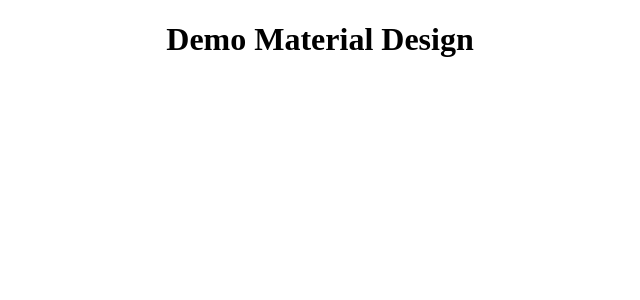
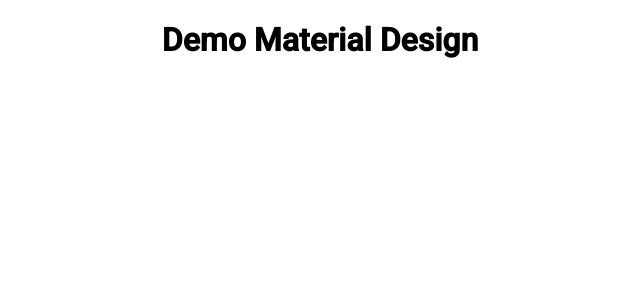
Before and after one commit to frizio/demo-material-design, an Angular app: page / in a window 1280 px wide. Shown: the top 300 px of the page, without its empty margins (320-960 px from the left). Built offline with nearby package versions, Linux system fonts and the light colour scheme.

Commit message:
ng add @angular/material @angular/cdk @angular/animations

```diff
--- a/angular.json
+++ b/angular.json
@@ -23,6 +23,9 @@
               "src/assets"
             ],
             "styles": [
+              {
+                "input": "node_modules/@angular/material/prebuilt-themes/indigo-pink.css"
+              },
               "src/styles.css"
             ],
             "scripts": []
@@ -72,6 +75,9 @@
             "tsConfig": "src/tsconfig.spec.json",
             "karmaConfig": "src/karma.conf.js",
             "styles": [
+              {
+                "input": "node_modules/@angular/material/prebuilt-themes/indigo-pink.css"
+              },
               "src/styles.css"
             ],
             "scripts": [],
--- a/package.json
+++ b/package.json
@@ -17,12 +17,14 @@
     "@angular/core": "^6.1.0",
     "@angular/forms": "^6.1.0",
     "@angular/http": "^6.1.0",
+    "@angular/material": "^6.4.7",
     "@angular/platform-browser": "^6.1.0",
     "@angular/platform-browser-dynamic": "^6.1.0",
     "@angular/router": "^6.1.0",
     "core-js": "^2.5.4",
     "rxjs": "~6.2.0",
-    "zone.js": "~0.8.26"
+    "zone.js": "~0.8.26",
+    "@angular/cdk": "^6.2.0"
   },
   "devDependencies": {
     "@angular-devkit/build-angular": "~0.8.0",
--- a/src/app/app.module.ts
+++ b/src/app/app.module.ts
@@ -2,13 +2,15 @@ import { BrowserModule } from '@angular/platform-browser';
 import { NgModule } from '@angular/core';
 
 import { AppComponent } from './app.component';
+import { BrowserAnimationsModule } from '@angular/platform-browser/animations';
 
 @NgModule({
   declarations: [
     AppComponent
   ],
   imports: [
-    BrowserModule
+    BrowserModule,
+    BrowserAnimationsModule
   ],
   providers: [],
   bootstrap: [AppComponent]
--- a/src/index.html
+++ b/src/index.html
@@ -1,6 +1,8 @@
 <!doctype html>
 <html lang="en">
 <head>
+<link href="https://fonts.googleapis.com/icon?family=Material+Icons" rel="stylesheet">
+<link href="https://fonts.googleapis.com/css?family=Roboto:300,400,500" rel="stylesheet">
   <meta charset="utf-8">
   <title>Demo Material Design</title>
   <base href="/">
--- a/src/styles.css
+++ b/src/styles.css
@@ -1 +1,4 @@
 /* You can add global styles to this file, and also import other style files */
+
+html, body { height: 100%; }
+body { margin: 0; font-family: 'Roboto', sans-serif; }
```
Also changed, not shown: 1 other file (tests, documents, lock files or other folders).
